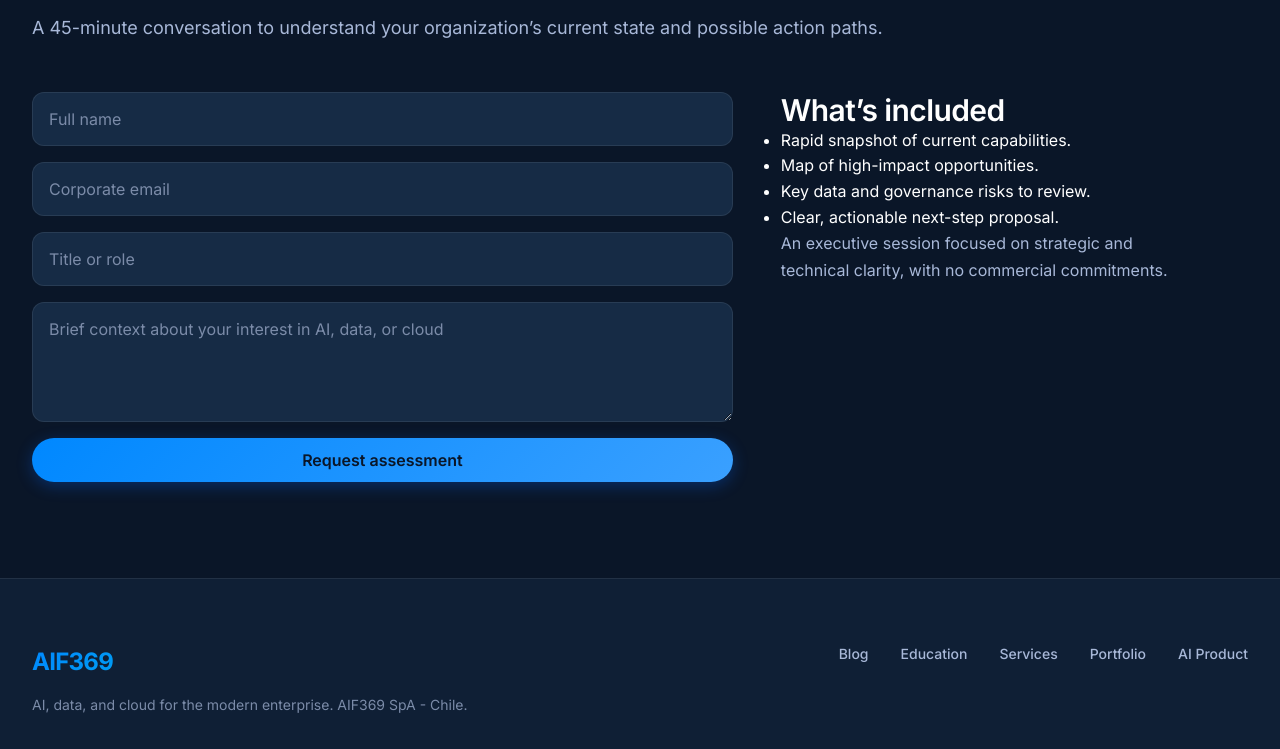
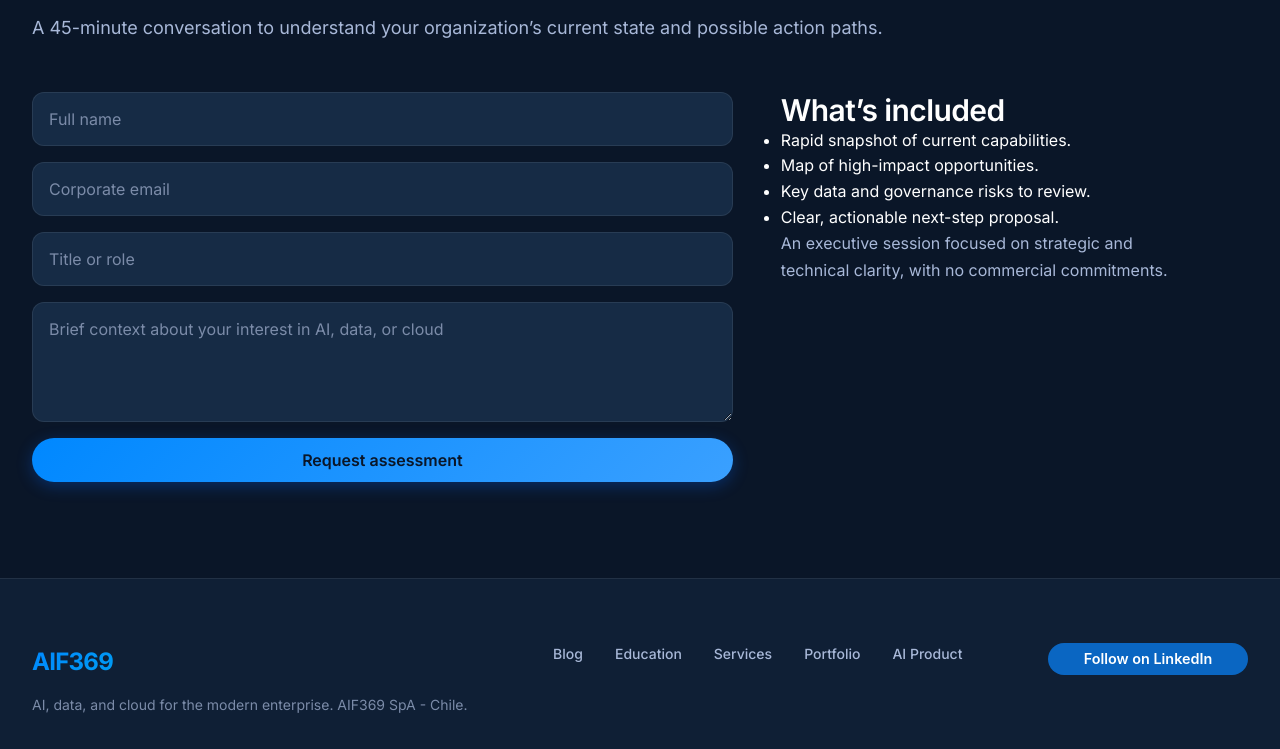
Before and after one commit to erwindaza/aif369-web, a plain HTML site: page index.html in a window 1280 px wide. Shown: the part 1814-2563 px from the top of the page. Drawn offline with Linux system fonts and the light colour scheme.

Commit message:
feat: add LinkedIn follow button on dev

```diff
--- a/index.html
+++ b/index.html
@@ -195,7 +195,10 @@
             <a href="portfolio.html" data-i18n="nav.portfolio">Portafolio</a>
             <a href="product.html" data-i18n="nav.product">Producto IA</a>
         </div>
-    </div>
+            <div class="footer-social">
+            <a class="libutton" href="https://www.linkedin.com/comm/mynetwork/discovery-see-all?usecase=PEOPLE_FOLLOWS&followMember=erwin-daza-castillo" target="_blank" rel="noopener">Follow on LinkedIn</a>
+        </div>
+</div>
 </footer>
 
 <script src="scripts.js"></script>
--- a/styles.css
+++ b/styles.css
@@ -2170,3 +2170,43 @@ nav {
         font-size: var(--text-lg);
     }
 }
+
+
+.footer-social {
+    display: flex;
+    align-items: center;
+}
+
+.libutton {
+    display: inline-flex;
+    align-items: center;
+    justify-content: center;
+    padding: 7px 16px;
+    text-align: center;
+    text-decoration: none;
+    color: #ffffff;
+    min-width: 200px;
+    height: 32px;
+    border-radius: 16px;
+    background-color: #0A66C2;
+    font-family: "SF Pro Text", Helvetica, sans-serif;
+    font-size: 0.9rem;
+    font-weight: 600;
+    transition: transform var(--transition-fast), box-shadow var(--transition-fast);
+}
+
+.libutton:hover {
+    transform: translateY(-1px);
+    box-shadow: var(--shadow-sm);
+}
+
+@media (max-width: 768px) {
+    .footer-social {
+        width: 100%;
+    }
+
+    .libutton {
+        width: 100%;
+        justify-content: center;
+    }
+}
```
Also changed, not shown: blog-post-2026-ia-decide.html (+4 -1 lines), blog.html (+4 -1 lines), course-desarrollo-ia.html (+4 -1 lines), course-guias-practicas.html (+4 -1 lines), course-material-caio.html (+4 -1 lines), education.html (+4 -1 lines), portfolio.html (+4 -1 lines), post-template.html (+4 -1 lines), product-detail.html (+4 -1 lines), product.html (+4 -1 lines), service-diagnostico.html (+4 -1 lines), service-gobierno.html (+4 -1 lines), service-implementacion.html (+4 -1 lines), services.html (+4 -1 lines).
